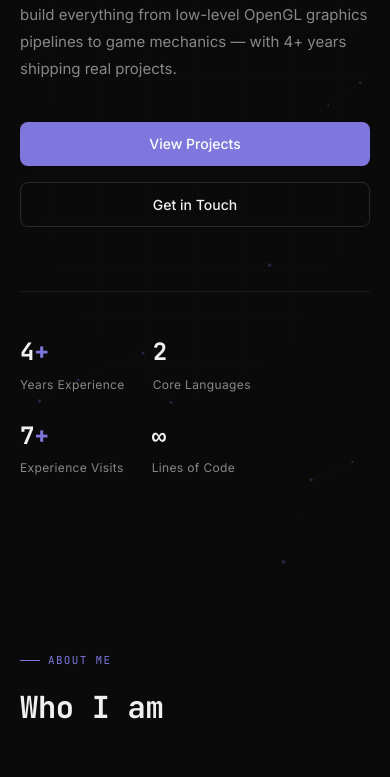
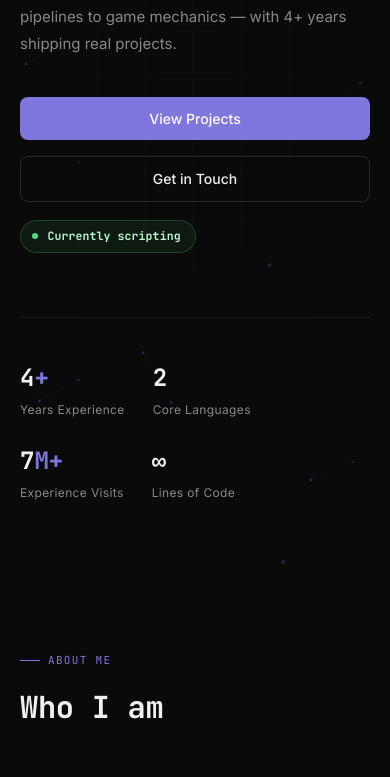
Before and after one commit to SamoVR/samovr.github.io, a plain HTML site: page index.html in a window 390 px wide. Shown: the part 257-1034 px from the top of the page. Drawn offline with Linux system fonts and the light colour scheme.

Commit message:
counter fix + new anim & status

```diff
--- a/css/portfolio.css
+++ b/css/portfolio.css
@@ -209,9 +209,9 @@ footer span{color:var(--accent)}
 .pd-gallery-label{font-family:var(--mono);font-size:11px;color:var(--muted);letter-spacing:.1em;text-transform:uppercase}
 .pd-gallery-count{font-family:var(--mono);font-size:11px;color:var(--ac)}
 .pd-gallery-main{flex:1;display:flex;align-items:center;justify-content:center;padding:1rem 1.75rem;min-height:0;position:relative}
-.pd-gallery-main img{max-width:100%;max-height:100%;object-fit:contain;border-radius:var(--r);cursor:zoom-in;box-shadow:0 20px 40px -16px rgba(0,0,0,.5);transition:transform .2s}
+.pd-gallery-main img{max-width:100%;max-height:100%;object-fit:contain;border-radius:var(--r);cursor:zoom-in;box-shadow:0 20px 40px -16px rgba(0,0,0,.5);transition:transform .2s;position:relative;z-index:1}
 .pd-gallery-main img:hover{transform:scale(1.012)}
-.pd-gallery-nav{position:absolute;top:50%;transform:translateY(-50%);background:rgba(0,0,0,.55);border:.5px solid var(--border2);color:var(--text);width:36px;height:36px;border-radius:50%;cursor:pointer;display:flex;align-items:center;justify-content:center;font-size:15px;transition:all .15s;backdrop-filter:blur(4px)}
+.pd-gallery-nav{position:absolute;top:50%;transform:translateY(-50%);background:rgba(0,0,0,.55);border:.5px solid var(--border2);color:var(--text);width:36px;height:36px;border-radius:50%;cursor:pointer;display:flex;align-items:center;justify-content:center;font-size:15px;transition:all .15s;backdrop-filter:blur(4px);z-index:2}
 .pd-gallery-nav:hover{background:rgba(0,0,0,.8);border-color:var(--ac)}
 .pd-gallery-nav.prev{left:1rem}
 .pd-gallery-nav.next{right:1rem}
@@ -235,9 +235,9 @@ footer span{color:var(--accent)}
 /* ── LIGHTBOX ── */
 .lb-overlay{display:none;position:fixed;inset:0;z-index:800;background:rgba(0,0,0,.95);align-items:center;justify-content:center}
 .lb-overlay.open{display:flex}
-.lb-img{max-width:90vw;max-height:90vh;object-fit:contain;border-radius:var(--r)}
+.lb-img{max-width:90vw;max-height:90vh;object-fit:contain;border-radius:var(--r);position:relative;z-index:1}
 .lb-close{position:absolute;top:1.5rem;right:1.5rem;background:rgba(255,255,255,.08);border:none;color:var(--text);font-size:20px;width:40px;height:40px;border-radius:8px;cursor:pointer;display:flex;align-items:center;justify-content:center}
-.lb-nav{position:absolute;top:50%;transform:translateY(-50%);background:rgba(255,255,255,.08);border:none;color:var(--text);font-size:20px;width:44px;height:44px;border-radius:50%;cursor:pointer;display:flex;align-items:center;justify-content:center}
+.lb-nav{position:absolute;top:50%;transform:translateY(-50%);background:rgba(255,255,255,.08);border:none;color:var(--text);font-size:20px;width:44px;height:44px;border-radius:50%;cursor:pointer;display:flex;align-items:center;justify-content:center;z-index:2}
 .lb-nav.prev{left:1.5rem}.lb-nav.next{right:1.5rem}
 .lb-nav:hover,.lb-close:hover{background:rgba(255,255,255,.16)}
 
@@ -357,7 +357,6 @@ section, footer { isolation: isolate; }
 .contact-btn,
 h2.section-title,
 .section-tag,
-.hero-stats > div,
 .term-window {
   transition: opacity 0.6s cubic-bezier(0.16,1,0.3,1),
               transform 0.6s cubic-bezier(0.16,1,0.3,1);
@@ -371,6 +370,30 @@ h2.section-title,
 }
 
 /* ════════════════════════════════════════════════
+   HERO REVEAL
+   One unified animation for the hero block (eyebrow, name, bio,
+   CTAs, stats, currently-building badge) that plays once after the
+   intro overlay exits. Each item starts hidden+offset via
+   .hero-reveal-item, then JS adds .in with a staggered delay so they
+   slide up into place together rather than each having its own
+   separate effect (old version: name faded on its own, stats counted
+   up from zero on their own — felt disjointed).
+   ════════════════════════════════════════════════ */
+.hero-reveal-item {
+  opacity: 0;
+  transform: translateY(22px);
+  transition: opacity 0.65s cubic-bezier(0.16,1,0.3,1),
+              transform 0.65s cubic-bezier(0.16,1,0.3,1);
+}
+.hero-reveal-item.in {
+  opacity: 1;
+  transform: translateY(0);
+}
+@media (prefers-reduced-motion: reduce) {
+  .hero-reveal-item { opacity: 1 !important; transform: none !important; transition: none !important; }
+}
+
+/* ════════════════════════════════════════════════
    CARD IMAGE PREVIEW ON HOVER
    The .card-bg-preview div is injected by JS as first child.
    All other card children get z-index:1 via the inline <style>
--- a/js/portfolio.js
+++ b/js/portfolio.js
@@ -616,17 +616,44 @@ function initProgressBar() {
 }
 
 // ═══════════════ CINEMATIC INTRO ═══════════════
-// Name appears centred on a dark overlay, holds, then slides up
-// into its real position in the hero. Only runs once per session.
+// Name appears centred on a dark overlay, holds, then fades out.
+// Once it's gone, the hero block (eyebrow, name, bio, CTAs, stats,
+// currently-building badge) slides up into place together as a single
+// staggered animation — see initHeroReveal(). Only runs once per session.
 function initIntro() {
-  if (!(state.settings || {}).glitchTitle) return;
-  if (sessionStorage.getItem('svr_intro_done')) return;
+  const heroInner = document.querySelector('.hero-inner');
 
-  const heroName = document.querySelector('h1.hero-name');
-  if (!heroName) return;
+  // Disabled in settings entirely — hero should just be visible immediately,
+  // with no hidden→visible flash at all (so we skip adding the reveal
+  // classes altogether rather than adding-then-instantly-revealing them).
+  if (!(state.settings || {}).heroReveal) {
+    initScrollReveal();
+    initCardImagePreview();
+    return;
+  }
 
-  // Hide the real hero content until intro exits
-  heroName.style.opacity = '0';
+  // Intro already played earlier this session (e.g. navigated back to the
+  // page in the same tab) — show the hero immediately, still using the
+  // reveal classes so it's visually consistent, but with no stagger delay
+  // and no hidden frame first.
+  if (sessionStorage.getItem('svr_intro_done')) {
+    if (heroInner) {
+      const items = Array.from(heroInner.children).filter(el =>
+        el.matches('.hero-eyebrow, .hero-name, .hero-bio, .hero-cta-row, .hero-stats, #currently-building-badge')
+      );
+      items.forEach(el => { el.classList.add('hero-reveal-item', 'in'); el.style.transitionDelay = '0s'; });
+    }
+    initScrollReveal();
+    initCardImagePreview();
+    return;
+  }
+
+  if (!heroInner) return;
+
+  // Hero items stay hidden (via .hero-reveal-item, applied in initHeroReveal)
+  // until the overlay clears — initHeroReveal() adds the hidden state AND
+  // the visible state, so call it now in "armed" (not yet revealed) mode.
+  initHeroReveal(false);
 
   // ── Overlay ──
   const overlay = document.createElement('div');
@@ -685,11 +712,10 @@ function initIntro() {
 
   // ── Timeline ──
   // t=120  line expands
-  // t=250  name fades in
+  // t=260  name fades in
   // t=700  tag fades in
-  // t=1800 hold
-  // t=2100 everything fades out together (overlay opacity→0)
-  // t=2850 overlay removed, hero name fades in
+  // t=2000 everything fades out together (overlay opacity→0)
+  // t=2750 overlay removed, hero reveal animation starts
 
   setTimeout(() => {
     line.style.opacity = '1';
@@ -713,13 +739,48 @@ function initIntro() {
   setTimeout(() => {
     overlay.remove();
     document.body.style.overflow = '';
-    heroName.style.transition = 'opacity 0.5s ease';
-    heroName.style.opacity = '1';
     sessionStorage.setItem('svr_intro_done', '1');
+    initHeroReveal(true); // now actually slide the hero items in
     initScrollReveal();
     initCardImagePreview();
-    initCounterAnim();
   }, 2750);
+}
+
+// ═══════════════ HERO REVEAL (unified slide-in) ═══════════════
+// Replaces the old separate "name fades on its own" + "stats count up on
+// their own" combo with one cohesive animation: every top-level hero piece
+// (eyebrow, name, bio, CTA row, stats, currently-building badge if present)
+// starts offset+invisible, then slides up into place together with a
+// small stagger, right after the intro overlay clears.
+//
+// reveal=false → just mark items hidden+offset (called while the overlay is
+//                still covering the screen, so there's no visible flash)
+// reveal=true  → also add .in on the next frame, sliding everything into
+//                place (called once the overlay has been removed)
+function initHeroReveal(reveal) {
+  const heroInner = document.querySelector('.hero-inner');
+  if (!heroInner) return;
+
+  const items = Array.from(heroInner.children).filter(el =>
+    el.matches('.hero-eyebrow, .hero-name, .hero-bio, .hero-cta-row, .hero-stats, #currently-building-badge')
+  );
+  if (!items.length) return;
+
+  items.forEach((el, i) => {
+    el.classList.add('hero-reveal-item');
+    el.style.transitionDelay = reveal ? (i * 0.09) + 's' : '0s';
+  });
+
+  if (reveal) {
+    // Use a frame delay so the browser registers the hidden state first,
+    // otherwise the transition can get skipped if added+revealed in the
+    // same paint.
+    requestAnimationFrame(() => {
+      requestAnimationFrame(() => {
+        items.forEach(el => el.classList.add('in'));
+      });
+    });
+  }
 }
 
 // ═══════════════ SCROLL-REVEAL ═══════════════
@@ -747,7 +808,7 @@ function initScrollReveal() {
     '.about-card', '.skill-group', '.exp-item',
     '.project-card', '.contact-btn',
     'h2.section-title', '.section-tag',
-    '.hero-stats > div', '.term-window'
+    '.term-window'
   ];
 
   // Save skill bar widths before zeroing
@@ -896,69 +957,6 @@ function triggerKonami() {
 }
 
 // ═══════════════ WIRE STATIC CONTROLS ═══════════════
-
-// ═══════════════ HERO STATS COUNTER ANIMATION ═══════════════
-let _counterObs = null;
-function initCounterAnim() {
-  if (_counterObs) { _counterObs.disconnect(); _counterObs = null; }
-
-  const statEls = document.querySelectorAll('.hero-stats .stat-num');
-  if (!(state.settings || {}).counterAnim) {
-    // Restore originals if feature toggled off
-    statEls.forEach(el => {
-      if (el.dataset.counterOrig) el.innerHTML = el.dataset.counterOrig;
-    });
-    return;
-  }
-
-  statEls.forEach(el => {
-    const raw     = el.textContent.trim();          // "4+", "∞", "2"
-    const numStr  = raw.replace(/[^0-9.]/g, '');    // "4", "", "2"
-    const suffix  = raw.replace(/[0-9.]/g, '');     // "+", "∞", ""
-    const num     = parseFloat(numStr);
-
-    if (!numStr || isNaN(num)) return; // skip ∞ or purely symbolic
-
-    el.dataset.counterOrig   = el.innerHTML; // save for restore
-    el.dataset.counterTarget = num;
-    el.dataset.counterSuffix = suffix;
-    // Start at 0
-    el.innerHTML = '0' + (suffix.replace('+', '') || '');
-  });
-
-  const DURATION = 2600; // ms — slow enough to watch
-
-  const animateEl = (el) => {
-    const target  = parseFloat(el.dataset.counterTarget);
-    const suffix  = el.dataset.counterSuffix || '';
-    const hasPlus = suffix.includes('+');
-    const start   = performance.now();
-
-    const step = (now) => {
-      const t      = Math.min(1, (now - start) / DURATION);
-      // ease-out expo: aggressive at first, crawls to finish
-      const eased  = t === 1 ? 1 : 1 - Math.pow(2, -10 * t);
-      const cur    = Math.round(target * eased);
-      el.innerHTML = cur + (hasPlus ? '<span>+</span>' : '');
-      if (t < 1) requestAnimationFrame(step);
-      else el.innerHTML = target + (hasPlus ? '<span>+</span>' : suffix);
-    };
-    requestAnimationFrame(step);
-  };
-
-  _counterObs = new IntersectionObserver((entries) => {
-    entries.forEach(entry => {
-      if (!entry.isIntersecting) return;
-      _counterObs.unobserve(entry.target);
-      animateEl(entry.target);
-    });
-  }, { threshold: 0.9 }); // wait until almost fully in view
-
-  statEls.forEach(el => {
-    if (el.dataset.counterTarget) _counterObs.observe(el);
-  });
-}
-
 
 // ═══════════════ CARD IMAGE PREVIEW ON HOVER ═══════════════
 // Fix: instead of CSS ::after (which was hidden behind the card background),
@@ -1125,6 +1123,50 @@ function initMobileNav() {
   document.addEventListener('keydown', e => { if (e.key === 'Escape' && panel.classList.contains('open')) close(); });
 }
 
+// ═══════════════ CURRENTLY BUILDING STATUS ═══════════════
+function renderCurrentlyBuilding() {
+  const existing = document.getElementById('currently-building-badge');
+  if (existing) existing.remove();
+
+  const s = state.settings || {};
+  if (!s.statusBadgeEnabled) return;
+
+  const text = (s.currentlyBuilding || '').trim();
+  if (!text) return; // toggle is on but no text set — nothing to show yet
+
+  const heroCta = document.querySelector('.hero-cta-row');
+  if (!heroCta) return;
+
+  const badge = document.createElement('div');
+  badge.id = 'currently-building-badge';
+  badge.style.cssText = [
+    'display:inline-flex','align-items:center','gap:.55rem',
+    'margin-top:1.1rem',
+    'background:rgba(74,222,128,.07)',
+    'border:.5px solid rgba(74,222,128,.22)',
+    'border-radius:999px',
+    'padding:.35rem .9rem .35rem .6rem',
+    'font-family:var(--mono)','font-size:11.5px',
+    'color:#86efac','width:fit-content','letter-spacing:.01em'
+  ].join(';');
+
+  badge.innerHTML = `
+    <span style="position:relative;display:flex;align-items:center;justify-content:center;width:8px;height:8px;flex-shrink:0">
+      <span style="position:absolute;inset:0;border-radius:50%;background:#4ade80;animation:cb-ping 1.4s cubic-bezier(0,0,.2,1) infinite"></span>
+      <span style="position:relative;width:6px;height:6px;border-radius:50%;background:#4ade80;display:block"></span>
+    </span>
+    <span style="color:#bbf7d0;font-weight:600">${esc(text)}</span>`;
+
+  if (!document.getElementById('cb-ping-style')) {
+    const styleTag = document.createElement('style');
+    styleTag.id = 'cb-ping-style';
+    styleTag.textContent = '@keyframes cb-ping{0%{transform:scale(1);opacity:.7}75%,100%{transform:scale(2.2);opacity:0}}';
+    document.head.appendChild(styleTag);
+  }
+
+  heroCta.insertAdjacentElement('afterend', badge);
+}
+
 function renderAll() {
   checkLockdown();
   renderAbout();
@@ -1134,10 +1176,12 @@ function renderAll() {
   renderProjects();
   renderContact();
   renderTerminal();
+  renderCurrentlyBuilding();
   initCursorEffect();
   initProgressBar();
-  // initScrollReveal / initCardImagePreview / initCounterAnim are called
-  // EITHER by initIntro (after overlay exits) OR directly below if intro is skipped
+  // initHeroReveal / initScrollReveal / initCardImagePreview are all
+  // triggered by initIntro() below, which handles every case (intro
+  // playing, intro skipped this session, intro disabled in settings)
 }
 
 wireStaticControls();
@@ -1148,13 +1192,4 @@ checkLockdown();
 renderAll();
 initScrollspy();
 initKonamiButton();
-
-// Intro runs once per session; if skipped (return visit in same tab)
-// we initialise the reveal features immediately instead
-if (sessionStorage.getItem('svr_intro_done')) {
-  initScrollReveal();
-  initCardImagePreview();
-  initCounterAnim();
-} else {
-  initIntro(); // intro calls the three above after it exits
-}
+initIntro();
--- a/js/shared-data.js
+++ b/js/shared-data.js
@@ -6,17 +6,29 @@
 // ── STORAGE ──
 // localStorage is completely disabled. Portfolio always loads from DEFAULT.
 // Admin keeps state in memory only — edit, export JSON, paste into shared-data.js, push.
+// ── STORAGE ──
+// Reads/writes localStorage under an 'svr_' prefix. This is what lets
+// admin.html and index.html share data on the same machine/browser:
+// admin writes here, the portfolio reads it back on load (and live, via
+// the 'storage' event, if both are open in different tabs).
 const STORE = {
-  get(k)    { return null; },
-  set(k, v) { return false; }
+  get(k) {
+    try {
+      const raw = localStorage.getItem('svr_' + k);
+      return raw === null ? null : JSON.parse(raw);
+    } catch {
+      return null;
+    }
+  },
+  set(k, v) {
+    try {
+      localStorage.setItem('svr_' + k, JSON.stringify(v));
+      return true;
+    } catch {
+      return false; // e.g. storage quota exceeded, or unavailable (private mode in some browsers)
+    }
+  }
 };
-
-// Wipe any stale svr_* keys left in the browser from older versions of the site
-try {
-  Object.keys(localStorage)
-    .filter(k => k.startsWith('svr_'))
-    .forEach(k => localStorage.removeItem(k));
-} catch {}
 
 // ── DEFAULT CONTENT ──
 const DEFAULT = {
@@ -332,11 +344,12 @@ const DEFAULT = {
     "lockdown": false,
     "lockdownMsg": "This portfolio is currently private. Check back soon.",
     "scrollReveal": true,
-    "glitchTitle": true,
+    "heroReveal": true,
     "progressBar": true,
-    "counterAnim": true,
     "cardImagePreview": true,
     "konamiEnabled": true,
+    "currentlyBuilding": "Currently scripting",
+    "statusBadgeEnabled": true,
     "notFound": {
       "title": "404",
       "heading": "Lost in the build folder.",
@@ -352,7 +365,8 @@ const DEFAULT = {
 const DATA_KEYS = ['projects', 'about', 'skills', 'experience', 'contact', 'settings'];
 
 function loadState(k) {
-  return JSON.parse(JSON.stringify(DEFAULT[k]));
+  const stored = STORE.get(k);
+  return stored !== null ? stored : JSON.parse(JSON.stringify(DEFAULT[k]));
 }
 
 // ── ESCAPING ──
```
Also changed, not shown: admin.html (+24 -17 lines), js/admin.js (+39 -16 lines).
